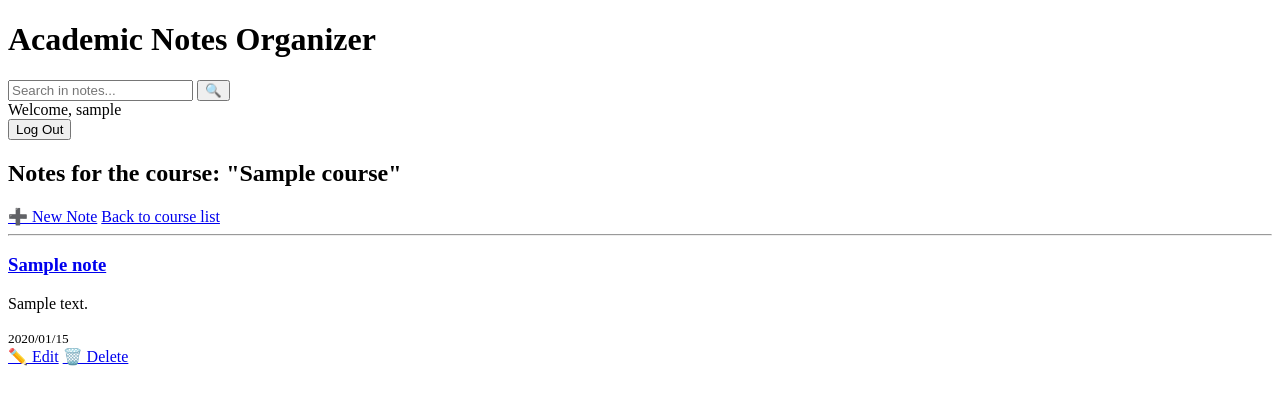
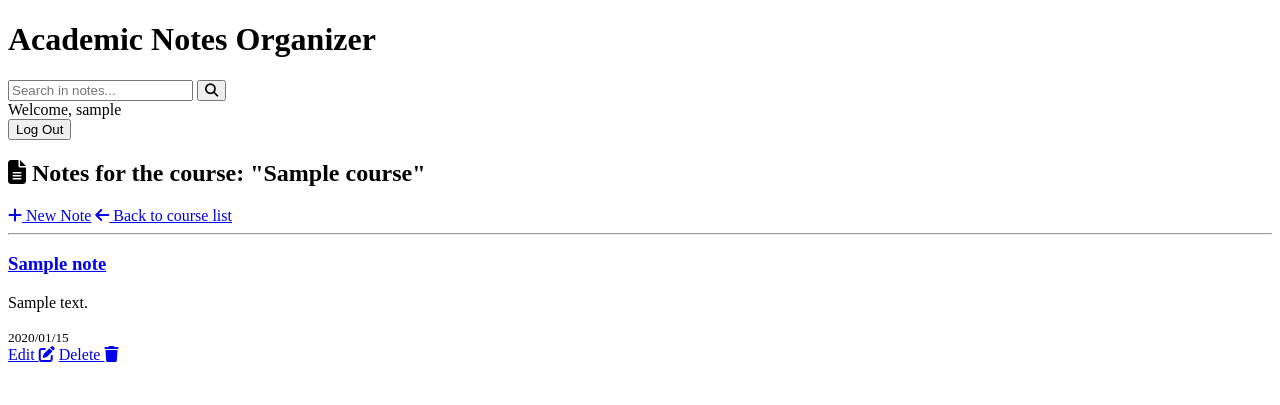
Before and after one commit to RoohiDev/academic-notes-organizer, a Django app: page /course/1/notes/ in a window 1280 px wide. Shown: the top 405 px of the page. Run offline with Django 5.2, Linux system fonts and the light colour scheme; a user stored in the database is signed in; tables that the repository leaves empty hold one stand-in row (values such as "Sample post").

Commit message:
Link Font Awesome and CSS; update all icons

```diff
--- a/templates/base.html
+++ b/templates/base.html
@@ -1,9 +1,12 @@
+{% load static %}
 <!DOCTYPE html>
 <html lang="en">
 <head>
     <meta charset="UTF-8">
     <meta name="viewport" content="width=device-width, initial-scale=1.0">
     <title>Notes Organizer</title>
+    <link rel="stylesheet" href="{% static 'style.css' %}">
+<link rel="stylesheet" href="https://cdnjs.cloudflare.com/ajax/libs/font-awesome/6.4.0/css/all.min.css">
 </head>
 <body>
     <header>
@@ -12,7 +15,7 @@
             {% if user.is_authenticated %}
             <form action="{% url 'notes:search_notes' %}" method="get" class="search-form">
                 <input type="text" name="q" placeholder="Search in notes..." required>
-                <button type="submit">🔍</button>
+                <button type="submit"><i class="fas fa-search"></i></button>
             </form>
             <span>Welcome, {{ user.username }}</span>
             <form action="{% url 'logout' %}" method="post">
--- a/templates/notes/note_detail.html
+++ b/templates/notes/note_detail.html
@@ -15,9 +15,9 @@
     </div>
     <hr>
     <div class="note-actions">
-        <a href="{% url 'notes:note_edit' course.id note.id %}">✏️ Edit</a>
-        <a href="{% url 'notes:note_delete' course.id note.id %}">🗑️ Delete</a>
-        <a href="{% url 'notes:note_list' course.id %}">Back to Notes List</a>
+        <a href="{% url 'notes:note_edit' course.id note.id %}">Edit <i class="fas fa-edit"></i></a>
+        <a href="{% url 'notes:note_delete' course.id note.id %}">Delete <i class="fas fa-trash"></i></a>
+        <a href="{% url 'notes:note_list' course.id %}"><i class="fas fa-arrow-left"></i> Back to Notes List</a>
     </div>
 </div>
 {% endblock %}
--- a/templates/notes/note_list.html
+++ b/templates/notes/note_list.html
@@ -1,9 +1,9 @@
 {% extends 'base.html' %}
 
 {% block content %}
-<h2>Notes for the course: "{{ course.title }}"</h2>
-<a href="{% url 'notes:note_create' course.id %}">➕ New Note</a>
-<a href="{% url 'notes:course_list' %}">Back to course list</a>
+<h2><i class="fas fa-file-alt"></i> Notes for the course: "{{ course.title }}"</h2>
+<a href="{% url 'notes:note_create' course.id %}"><i class="fas fa-plus"></i> New Note</a>
+<a href="{% url 'notes:course_list' %}"><i class="fas fa-arrow-left"></i> Back to course list</a>
 <hr>
 <div class="note-grid">
     {% for note in notes %}
@@ -12,8 +12,8 @@
             <p>{{ note.content|truncatewords:20 }}</p>
             <small>{{ note.created_at|date:"Y/m/d" }}</small>
             <div>
-                <a href="{% url 'notes:note_edit' course.id note.id %}">✏️ Edit</a>
-                <a href="{% url 'notes:note_delete' course.id note.id %}">🗑️ Delete</a>
+                <a href="{% url 'notes:note_edit' course.id note.id %}">Edit <i class="fas fa-edit"></i></a>
+                <a href="{% url 'notes:note_delete' course.id note.id %}">Delete <i class="fas fa-trash"></i></a>
             </div>
         </div>
     {% empty %}
--- a/templates/notes/search_results.html
+++ b/templates/notes/search_results.html
@@ -17,5 +17,5 @@
     <p>No result for "{{ query }}".</p>
 {% endif %}
 
-<a href="{% url 'notes:course_list' %}">Back to course list</a>
+<a href="{% url 'notes:course_list' %}"><i class="fas fa-arrow-left"></i> Back to course list</a>
 {% endblock %}
```
Also changed, not shown: templates/notes/course_list.html (+4 -4 lines).
